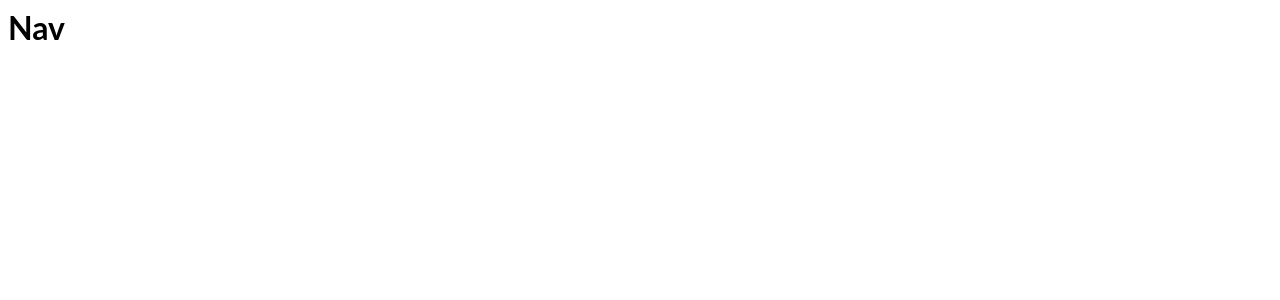
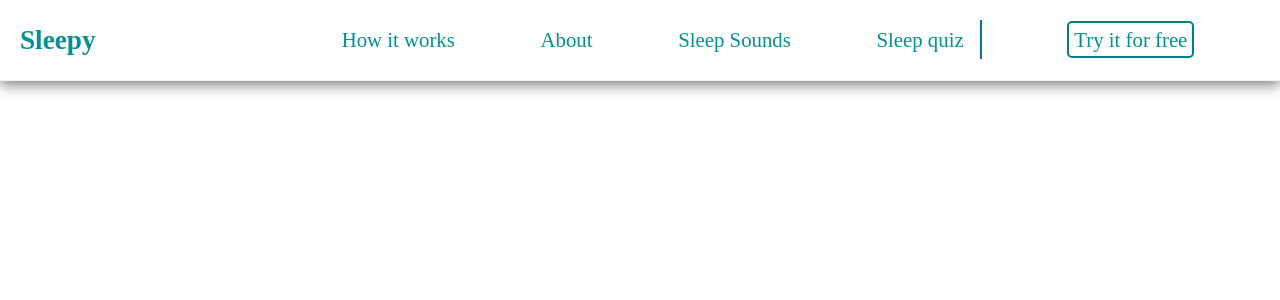
Before and after one commit to TrevorOdhiambo/React-Sleep-Tracker-, a React (Create React App) app: page / in a window 1280 px wide. Shown: the top 300 px of the page. Built offline with nearby package versions, Linux system fonts and the light colour scheme.

Commit message:
Created responsive navigation bar

```diff
--- a/package.json
+++ b/package.json
@@ -4,7 +4,8 @@
   "private": true,
   "dependencies": {
     "react": "^17.0.2",
-    "react-dom": "^17.0.2"
+    "react-dom": "^17.0.2",
+    "react-icons": "^4.3.1"
   },
   "scripts": {
     "start": "react-scripts start",
--- a/src/Components/Navbar/Navbar.js
+++ b/src/Components/Navbar/Navbar.js
@@ -1,8 +1,45 @@
-import React from 'react'
+import React,{useState} from 'react'
+import './navbar.css'
+import { FaBars,FaTimes} from 'react-icons/fa';
+const Navbar = ()=>{
 
-const Navbar = ()=>{
+  const [click,setClick] = useState(false)
+  const handleClick = ()=>{
+    setClick(!click)
+  }
+
   return(
-    <h1>Nav</h1>
+
+     <nav className="navbar">
+       <div className='logo'> <a href="" className='logo-text'>Sleepy</a></div>
+       <ul className={click ? "nav-list active" : "nav-list"}>
+         <li className="nav-item">
+           <a href="#">How it works</a>
+         </li>
+         <li className="nav-item">
+           <a href="#">About</a>
+         </li>
+         <li className="nav-item">
+           <a href="#">Sleep Sounds</a>
+         </li>
+         <li className="nav-item">
+           <a href="#" >Sleep quiz</a>
+           <span className="border"></span>
+         </li>
+
+         <li className="nav-item">
+           <a href="#" className='signup-btn'>Try it for free</a>
+         </li>
+       </ul>
+       <div className="mobile-menu" onClick={handleClick}>
+        {click ? (
+          <FaTimes className="menu-icon" />
+        ) : (
+          <FaBars className="menu-icon" />
+        )}
+      </div>
+     </nav>
+
   )
 }
 
--- a/src/Components/Navbar/navbar.css
+++ b/src/Components/Navbar/navbar.css
@@ -0,0 +1,108 @@
+/* reset */
+a{
+  text-decoration: none;
+  color: rgb(3, 145, 145);
+}
+
+li{
+  list-style-type: none;
+}
+
+
+.navbar{
+  display: flex;
+  justify-content: space-between;
+  align-items: center;
+  padding: 20px 0px;
+  width: 100%;
+  height: 40px;
+  border-bottom: 1px solid rgb(243, 239, 239);
+  box-shadow: 0 4px 13px grey;
+
+}
+.logo{
+  padding-left: 20px;
+}
+.logo-text{
+  font-size: 1.7rem;
+  font-weight:600;
+}
+
+.nav-list{
+  display: flex;
+  width: 80%;
+  justify-content: space-evenly;
+  align-items: center;
+}
+
+.nav-item a {
+  transition: all 0.2s ease;
+}
+
+.nav-item a:hover{
+
+  border-bottom: 2px solid orangered;
+}
+
+.border{
+  border-right: 2px solid teal;
+  padding: 8px;
+}
+
+.signup-btn{
+  border: 2px solid teal;
+  padding: 5px;
+  border-radius: 5px;
+}
+.signup-btn:hover{
+  color: white;
+  background-color: teal;
+
+}
+
+.mobile-menu{
+  display: none;
+  transition: all 0.5s ease-in-out;
+}
+
+.menu-icon{
+  padding-right: 20px;
+  font-size: 2rem;
+  color: teal;
+  display: none;
+}
+
+/* Media queries */
+@media screen and (max-width:768px){
+  .nav-list{
+    display: flex;
+    flex-direction: column;
+    position: absolute;
+    top: 50px;
+    background: transparent;
+    width: 100%;
+    height: 100vh;
+    left: -100%;
+    opacity: 0;
+    transition: all 0.5s ease;
+
+  }
+
+  .nav-list.active{
+    left: 0;
+    opacity: 1;
+  }
+
+  .border{
+    display: none;
+  }
+  .mobile-menu{
+    display: block;
+  }
+  .menu-icon{
+    display: block;
+    margin-right: 50px;
+    cursor: pointer;
+
+  }
+}
--- a/src/style.css
+++ b/src/style.css
@@ -1,3 +1,12 @@
-h1, p {
-  font-family: Lato;
+*{
+  margin:0;
+  padding: 0;
+
 }
+body{
+  background-color: white;
+  font-size: 1.3rem;
+  height: 100vh;
+  width: 100%;
+  overflow: hidden;
+}
```
